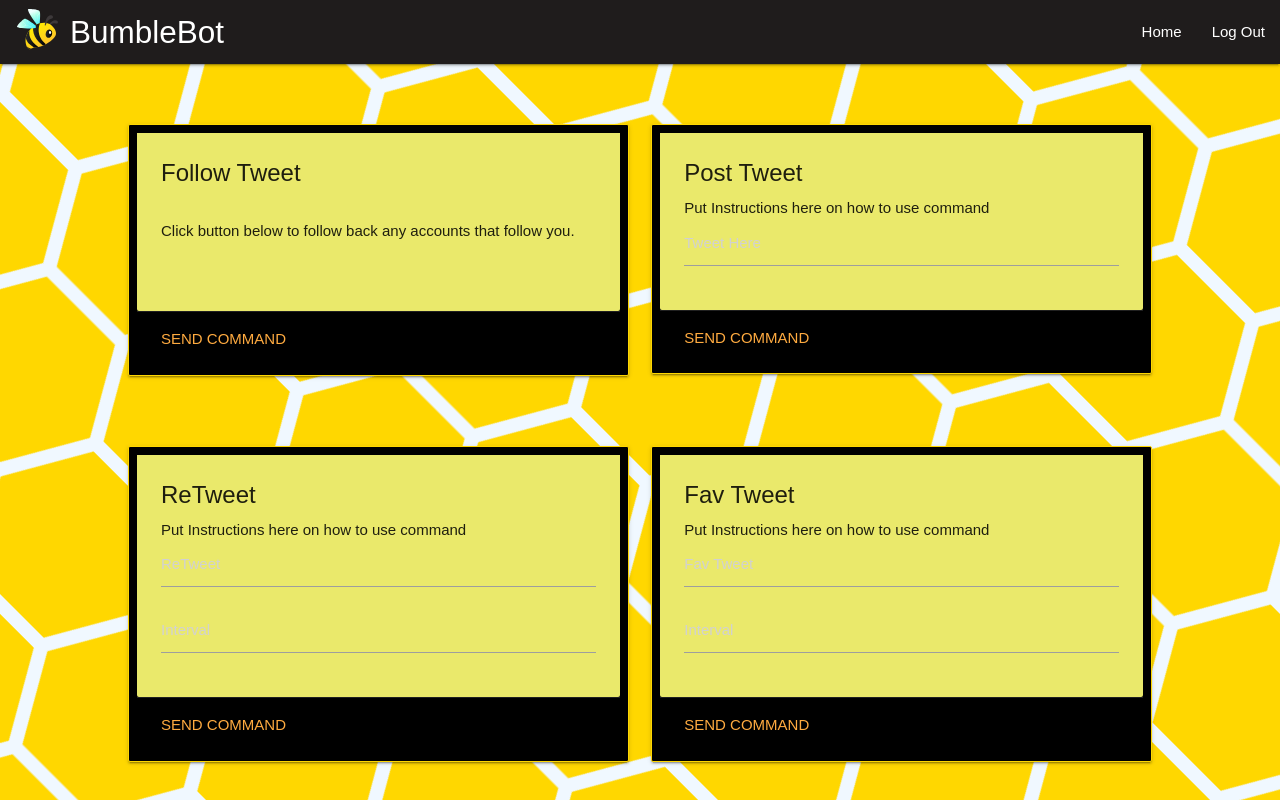
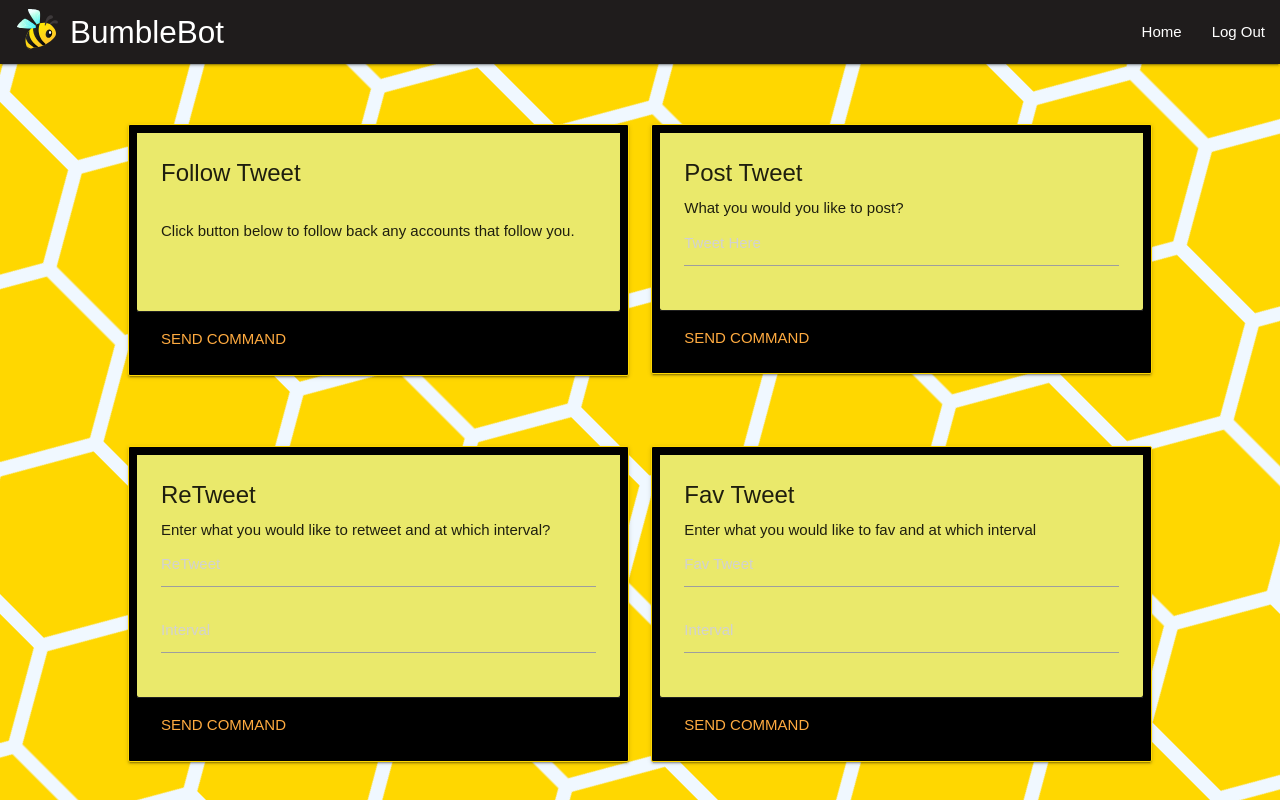
Before and after one commit to shama009/BumbleBot, a React (Create React App) app in the folder client/: page /create in a window 1280 px wide. Built offline with nearby package versions, Linux system fonts and the light colour scheme.

Commit message:
create instructions and clear input fields

```diff
--- a/client/src/App.js
+++ b/client/src/App.js
@@ -42,6 +42,10 @@ class App extends Component {
       interval: math
     }).then(res => {
       console.log(res);
+      this.setState({
+        rtInput: "",
+        rtInterval: ""
+      })
     })
   };
 
@@ -58,6 +62,10 @@ class App extends Component {
     console.log(data);
     API.favTweet(data).then(res => {
         console.log(res);
+        this.setState({
+          favInput: "",
+          favInterval: ""
+        })
     });
   };
 
@@ -72,6 +80,9 @@ class App extends Component {
     console.log(data);
     API.postTweet(data).then(res => {
       console.log(res);
+      this.setState({
+        postInput: ""
+      })
     });
   };
 
--- a/client/src/components/CreateCommands/CreateCommands.js
+++ b/client/src/components/CreateCommands/CreateCommands.js
@@ -69,7 +69,7 @@ class CreateCommands extends Component {
                             <div id="post-tweet" className="card blue-grey darken-1">
                                 <div className="card-content">
                                     <span className="card-title">Post Tweet</span>
-                                    <p>Put Instructions here on how to use command</p>
+                                    <p>What you would you like to post?</p>
                                     <input
                                         placeholder="Tweet Here"
                                         id="first_name"
@@ -93,7 +93,7 @@ class CreateCommands extends Component {
                             <div id="re-tweet" className="card blue-grey darken-1">
                                 <div className="card-content">
                                     <span className="card-title">ReTweet</span>
-                                    <p>Put Instructions here on how to use command</p>
+                                    <p>Enter what you would like to retweet and at which interval?</p>
                                     <input
                                         placeholder="ReTweet"
                                         type="text"
@@ -121,7 +121,7 @@ class CreateCommands extends Component {
                             <div id="fave-tweet" className="card blue-grey darken-1">
                                 <div className="card-content">
                                     <span className="card-title">Fav Tweet</span>
-                                    <p>Put Instructions here on how to use command</p>
+                                    <p>Enter what you would like to fav and at which interval</p>
                                     <input
                                     placeholder="Fav Tweet"
                                     type="text"
```
Also changed, not shown: 7 other files (tests, documents, lock files or other folders).
